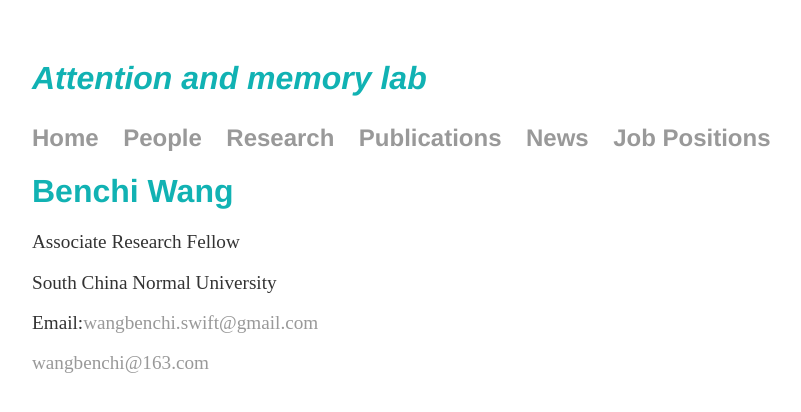
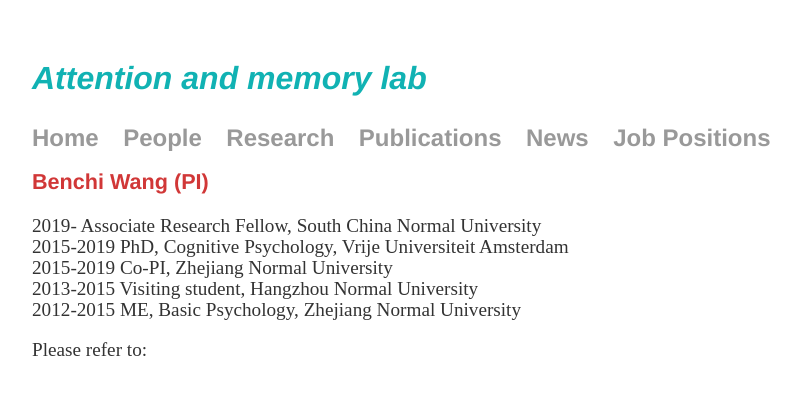
Before and after one commit to wangbenchi/wangbenchi.github.io, a Jekyll site: the page built from people/benchi/index.html, in a window 1280 px wide. Shown: the top 412 px of the page, without its empty margins (160-961 px from the left). Built offline with Jekyll 4.4.1, drawn with Linux system fonts in a browser that asks for light colours.

Commit message:
Update index.html

```diff
--- a/people/benchi/index.html
+++ b/people/benchi/index.html
@@ -1,11 +1,15 @@
 ---
 layout: default
-title: Benchi Wang
+title: Benchi Wang (PI)
 ---
 <div class="blurb">
-	<h1>{{page.title}}</h1>
-    <p>Associate Research Fellow</p>
-    <p>South China Normal University</p>
-    <p>Email:<a href="mailto:wangbenchi.swift@gmail.com">wangbenchi.swift@gmail.com</a></p>
-    <p>      <a href="mailto:wangbenchi@163.com">wangbenchi@163.com</a></p>
+	<h2>{{page.title}}</h2>
+    <p>2019- Associate Research Fellow, South China Normal University
+	<br>2015-2019 PhD, Cognitive Psychology, Vrije Universiteit Amsterdam
+	<br>2015-2019 Co-PI, Zhejiang Normal University
+	<br>2013-2015 Visiting student, Hangzhou Normal University
+	<br>2012-2015 ME, Basic Psychology, Zhejiang Normal University
+	</p>
+    <p>Please refer to:<a href="mailto:wangbenchi.swift@gmail.com"></a></p>
+
 </div><!-- /.blurb -->
```
